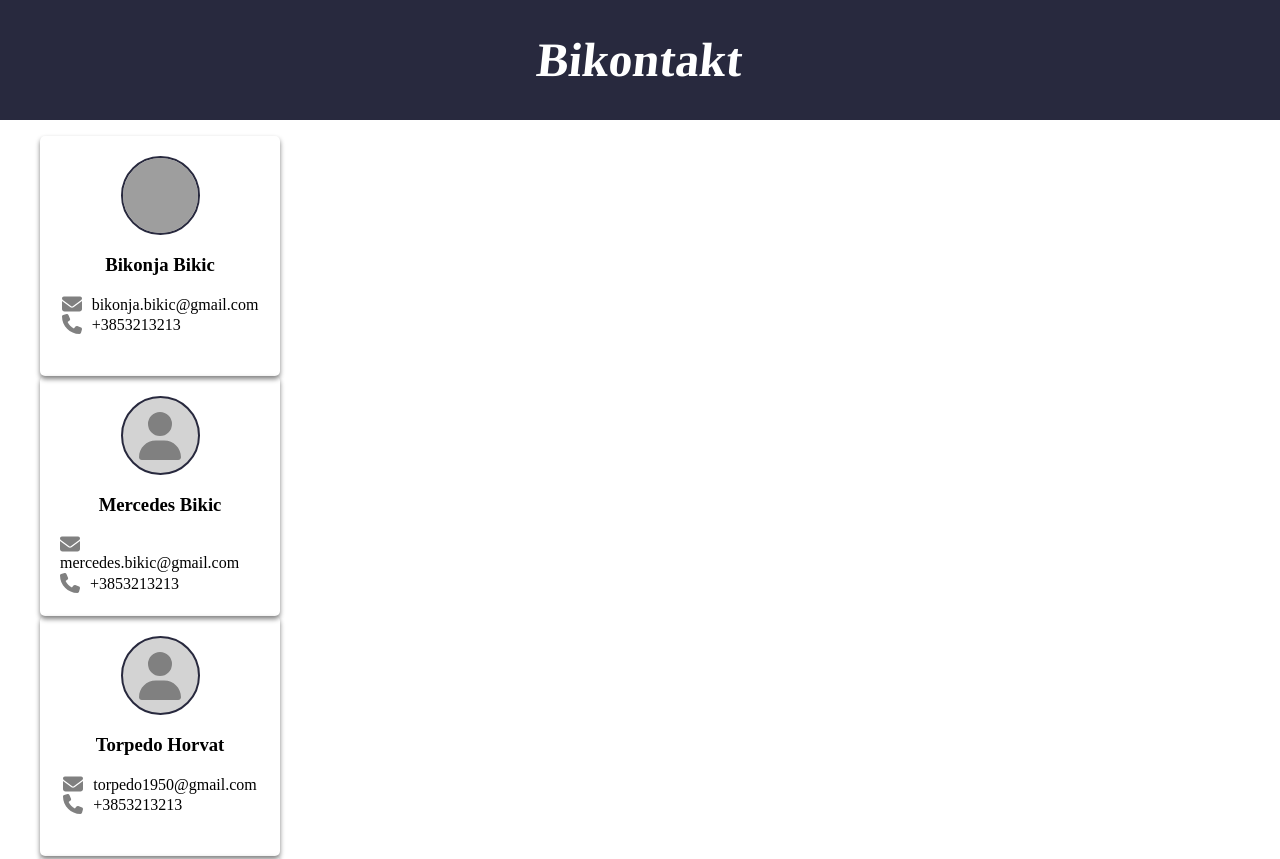
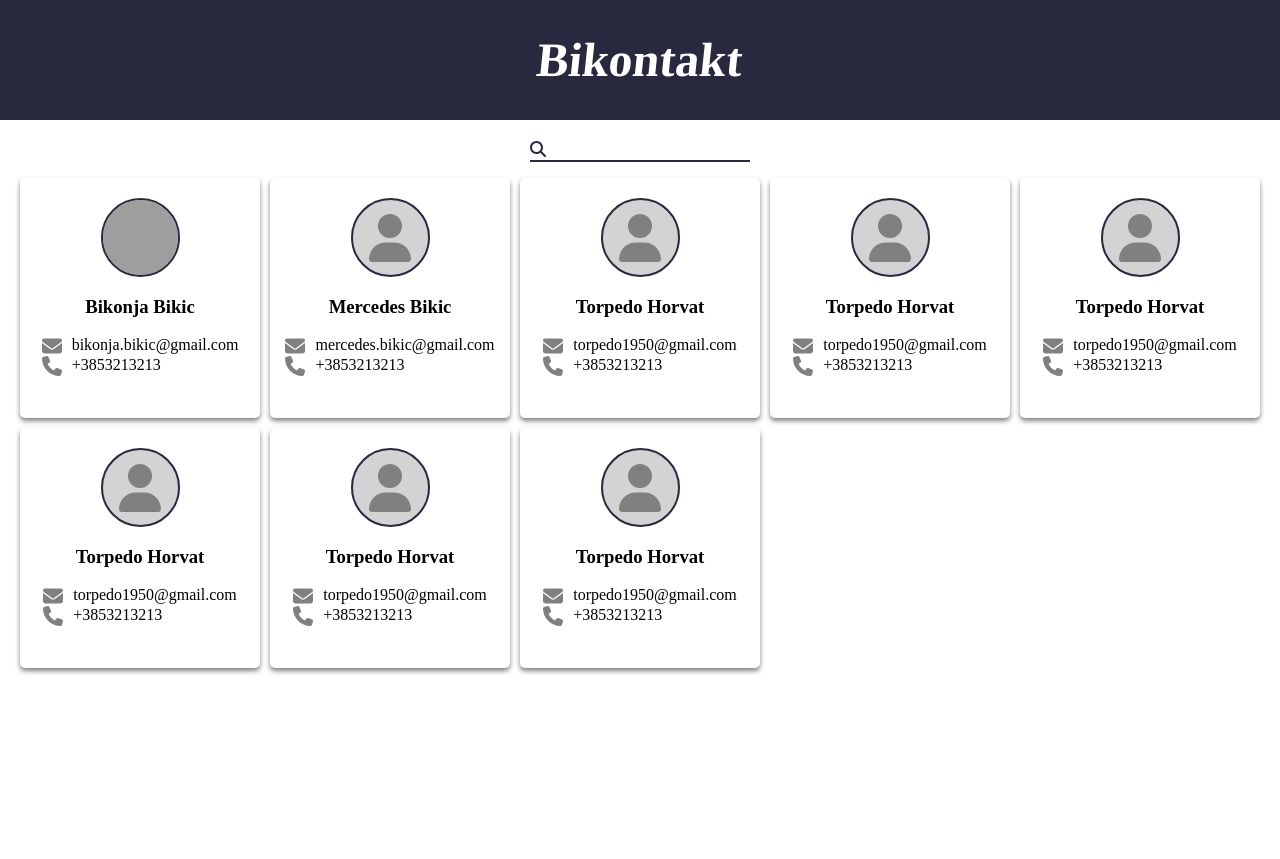
Before and after one commit to brainzglav/react-app, a React (Create React App) app: page / in a window 1280 px wide. Shown: the top 859 px of the page. After the commit the page ends 800 px from the top, so only its background shows below. Built offline with nearby package versions, Linux system fonts and the light colour scheme; grey boxes are pictures that could not be loaded.

Commit message:
Hooks and styling

```diff
--- a/src/components/ContactList/ContactCard/index.scss
+++ b/src/components/ContactList/ContactCard/index.scss
@@ -1,5 +1,6 @@
 .contact-card {
     display: flex;
+    position: relative;
     flex-direction: column;
     align-items: center;
     width: 200px;
@@ -12,6 +13,10 @@
 
     &:hover {
         transform: translateY(-3px);
+
+        .contact-card__icon {
+            display: flex;
+        }
     }
 
     &__info {
@@ -19,4 +24,16 @@
             margin-right: 10px;
         }
     }
+
+    &__icon {
+        display: none;
+        position: absolute;
+        left: 20px;
+
+        &--right {
+            justify-content: end;
+            left: 0;
+            right: 20px;
+        }
+    }
 }
--- a/src/components/ContactList/ContactCard/index.tsx
+++ b/src/components/ContactList/ContactCard/index.tsx
@@ -1,4 +1,10 @@
-import { faEnvelope, faPhone } from "@fortawesome/free-solid-svg-icons";
+import {
+  faEnvelope,
+  faHeart,
+  faPencil,
+  faPhone,
+  faTrash,
+} from "@fortawesome/free-solid-svg-icons";
 import { FontAwesomeIcon } from "@fortawesome/react-fontawesome";
 import ImageFrame from "components/ImageFrame";
 import { Contact } from "models/contact.model";
@@ -9,15 +15,30 @@ const ContactCard = ({ contact }: Props) => {
 
   return (
     <li className="contact-card">
+      <FontAwesomeIcon
+        className="contact-card__icon"
+        icon={faTrash}
+        size="lg"
+        color="gray"
+      />
+      <div className="contact-card__icon contact-card__icon--right">
+        <FontAwesomeIcon
+          className="m-r-5"
+          icon={faHeart}
+          size="lg"
+          color="gray"
+        />
+        <FontAwesomeIcon icon={faPencil} size="lg" color="gray" />
+      </div>
       <ImageFrame imageUrl={profilePicture}></ImageFrame>
       <h3>{fullName}</h3>
 
       <div className="contact-card__info">
-        <div>
+        <div className="flex">
           <FontAwesomeIcon icon={faEnvelope} size="lg" color="gray" />
           <span>{emailAddress}</span>
         </div>
-        <div>
+        <div className="flex">
           <FontAwesomeIcon icon={faPhone} size="lg" color="gray" />
           <span>{phoneNumber}</span>
         </div>
--- a/src/components/ContactList/index.scss
+++ b/src/components/ContactList/index.scss
@@ -1,5 +1,6 @@
 .contact-list {
     display: grid;
+    justify-content: center;
     grid-template-columns: repeat(auto-fill, 240px);
     gap: 10px;
 }
--- a/src/components/ContactList/index.tsx
+++ b/src/components/ContactList/index.tsx
@@ -2,14 +2,14 @@ import { Contact, TContact } from "models/contact.model";
 import ContactCard from "./ContactCard";
 import "./index.scss";
 
-const ContactList = ({ contacts }: Props) => {
-  const content = contacts.map((item: TContact) => {
-    return <ContactCard contact={new Contact(item)}></ContactCard>;
+const ContactList = ({ className = "", contacts }: Props) => {
+  const content = contacts.map((item: TContact, index: number) => {
+    return <ContactCard key={index} contact={new Contact(item)}></ContactCard>;
   });
 
-  return <ul>{content}</ul>;
+  return <ul className={`contact-list ${className}`}>{content}</ul>;
 };
 
-type Props = { contacts: TContact[] };
+type Props = { className?: string; contacts: TContact[] };
 
 export default ContactList;
--- /dev/null
+++ b/src/components/InputField/index.scss
@@ -0,0 +1,17 @@
+@import "styles/colors.scss";
+
+.input-field {
+    border-bottom: 2px solid $color-primary;
+    color: $color-primary;
+    transition: 0.2s transform;
+
+    &:hover,
+    &.focus {
+        transform: translateY(-2px);
+    }
+
+    input {
+        border: none;
+        outline: none;
+    }
+}
--- /dev/null
+++ b/src/components/InputField/index.tsx
@@ -0,0 +1,31 @@
+import { IconProp } from "@fortawesome/fontawesome-svg-core";
+import { FontAwesomeIcon } from "@fortawesome/react-fontawesome";
+import { useState } from "react";
+import { ChangeEventHandler } from "react";
+import "./index.scss";
+
+const InputField = ({ onChange, type, icon }: Props) => {
+  const [focus, setFocus] = useState(false);
+  const onFocus = () => setFocus(true);
+  const onBlur = () => setFocus(false);
+
+  return (
+    <div className={`input-field ${focus ? "focus" : ""}`}>
+      <FontAwesomeIcon icon={icon} />
+      <input
+        onChange={onChange}
+        onFocus={onFocus}
+        onBlur={onBlur}
+        type={type}
+      />
+    </div>
+  );
+};
+
+type Props = {
+  onChange: ChangeEventHandler<HTMLInputElement>;
+  type: string;
+  icon?: IconProp;
+};
+
+export default InputField;
--- /dev/null
+++ b/src/components/utils/generic.util.tsx
@@ -0,0 +1,3 @@
+export function formatSearchQuery(query: string): string {
+  return query.toLowerCase().replace(/\s/g, "");
+}
--- a/src/index.tsx
+++ b/src/index.tsx
@@ -1,12 +1,7 @@
-import React from "react";
 import ReactDOM from "react-dom/client";
 import App from "views/App";
 import "style.scss";
 
 const root = ReactDOM.createRoot(document.getElementById("root"));
 
-root.render(
-  <React.StrictMode>
-    <App />
-  </React.StrictMode>
-);
+root.render(<App />);
--- a/src/style.scss
+++ b/src/style.scss
@@ -1,3 +1,4 @@
 @import "~normalize.css/normalize.css";
 @import "./styles/config.scss";
 @import "./styles/elements.scss";
+@import "./styles/placement.scss";
--- a/src/styles/elements.scss
+++ b/src/styles/elements.scss
@@ -4,4 +4,5 @@ h1 {
 
 ul {
     list-style-type: none;
+    padding: 0;
 }
--- /dev/null
+++ b/src/styles/placement.scss
@@ -0,0 +1,88 @@
+$positions: center, start, end, space-around, space-between, space-evenly;
+$spaces: (
+    5: 5px,
+    10: 10px,
+    15: 15px,
+    20: 20px,
+    25: 25px,
+    30: 30px,
+    40: 40px,
+    50: 50px,
+    60: 60px,
+    70: 70px,
+    80: 80px,
+    90: 90px,
+    100: 100px,
+    auto: auto,
+);
+
+.flex {
+    display: flex;
+
+    &-column {
+        flex-direction: column;
+    }
+
+    @each $position in $positions {
+        &-justify-#{$position} {
+            justify-content: $position;
+        }
+
+        &-align-#{$position} {
+            align-items: $position;
+        }
+
+        &-#{$position} {
+            justify-content: $position;
+            align-items: $position;
+        }
+    }
+}
+
+@each $name, $space in $spaces {
+    .m-l-#{$name} {
+        margin-left: $space;
+    }
+
+    .m-r-#{$name} {
+        margin-right: $space;
+    }
+
+    .m-t-#{$name} {
+        margin-top: $space;
+    }
+
+    .m-b-#{$name} {
+        margin-bottom: $space;
+    }
+
+    .m-#{$name} {
+        margin: $space;
+    }
+
+    .p-l-#{$name} {
+        padding-left: $space;
+    }
+
+    .p-r-#{$name} {
+        padding-right: $space;
+    }
+
+    .p-t-#{$name} {
+        padding-top: $space;
+    }
+
+    .p-b-#{$name} {
+        padding-bottom: $space;
+    }
+
+    .p-#{$name} {
+        padding: $space;
+    }
+}
+
+@for $i from 1 to 21 {
+    .w-#{5 * $i} {
+        width: 5% * $i;
+    }
+}
--- a/src/views/App/index.tsx
+++ b/src/views/App/index.tsx
@@ -1,8 +1,12 @@
+import { faSearch } from "@fortawesome/free-solid-svg-icons";
 import ContactList from "components/ContactList";
 import Header from "components/Header";
-import { TContact } from "models/contact.model";
+import InputField from "components/InputField";
+import { formatSearchQuery } from "components/utils/generic.util";
+import { Contact } from "models/contact.model";
+import { ChangeEvent, useState } from "react";
 
-const contacts: TContact[] = [
+const _contacts: Contact[] = [
   {
     name: "Bikonja",
     surname: "Bikic",
@@ -60,13 +64,27 @@ const contacts: TContact[] = [
     phoneNumber: "+3853213213",
     emailAddress: "torpedo1950@gmail.com",
   },
-];
+].map((contact) => new Contact(contact));
 
 const App = () => {
+  const [contacts, setContacts] = useState(_contacts);
+
+  const inputHandler = (event: ChangeEvent<HTMLInputElement>) => {
+    const term = event.target.value;
+    const filteredContacts = _contacts.filter(({ fullName }) =>
+      formatSearchQuery(fullName).includes(formatSearchQuery(term))
+    );
+
+    setContacts(filteredContacts);
+  };
+
   return (
     <>
       <Header title="Bikontakt"></Header>
-      <ContactList contacts={contacts}></ContactList>
+      <section className="flex flex-column flex-align-center m-t-20">
+        <InputField onChange={inputHandler} type="text" icon={faSearch} />
+        <ContactList className="w-100" contacts={contacts}></ContactList>
+      </section>
     </>
   );
 };
```
